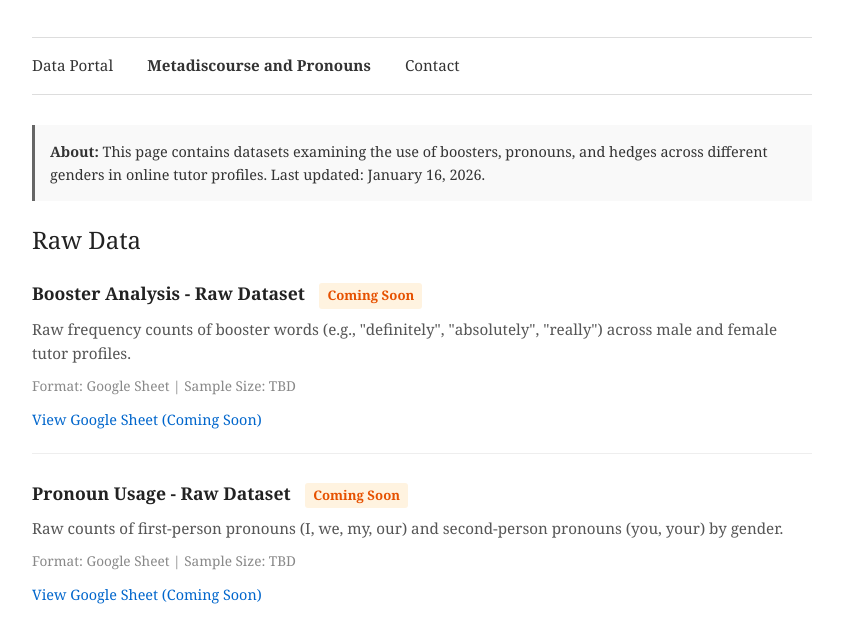
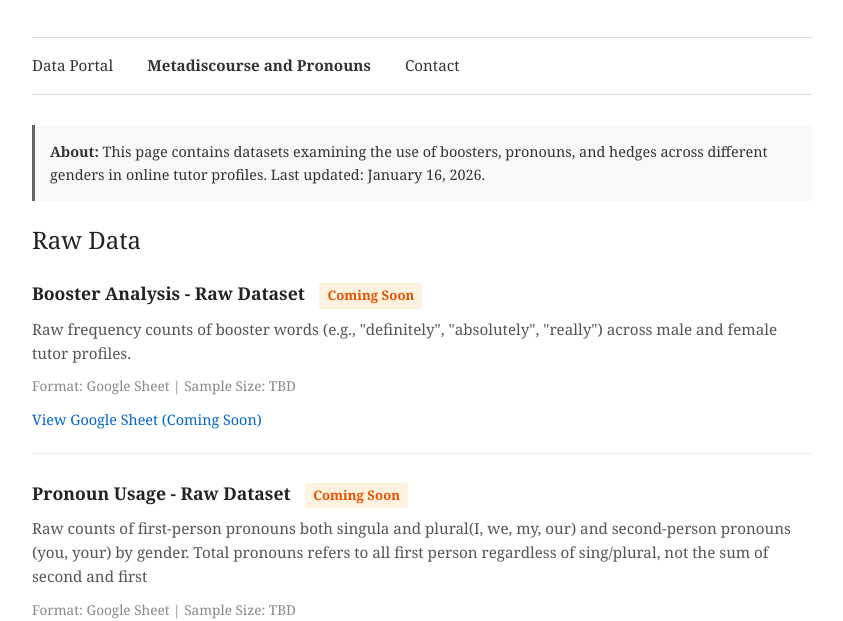
Before and after one commit to IrisChen04/Preply_tutot_data, a plain HTML site: page resources.html in a window 1280 px wide. Shown: the part 194-815 px from the top of the page, without its empty margins (218-1061 px from the left). Drawn offline with Linux system fonts and the light colour scheme.

Commit message:
Clarify pronoun counts in dataset description
Updated description for pronoun usage dataset to clarify counts.

```diff
--- a/resources.html
+++ b/resources.html
@@ -197,7 +197,8 @@
                   <span class="status status-coming">Coming Soon</span>
               </div>
               <div class="data-description">
-                  Raw counts of first-person pronouns (I, we, my, our) and second-person pronouns (you, your) by gender.
+                  Raw counts of first-person pronouns both singula and plural(I, we, my, our) and second-person pronouns (you, your) by gender. Total pronouns refers to all first person
+                regardless of sing/plural, not the sum of second and first
               </div>
               <div class="data-meta">
                   Format: Google Sheet | Sample Size: TBD
```
